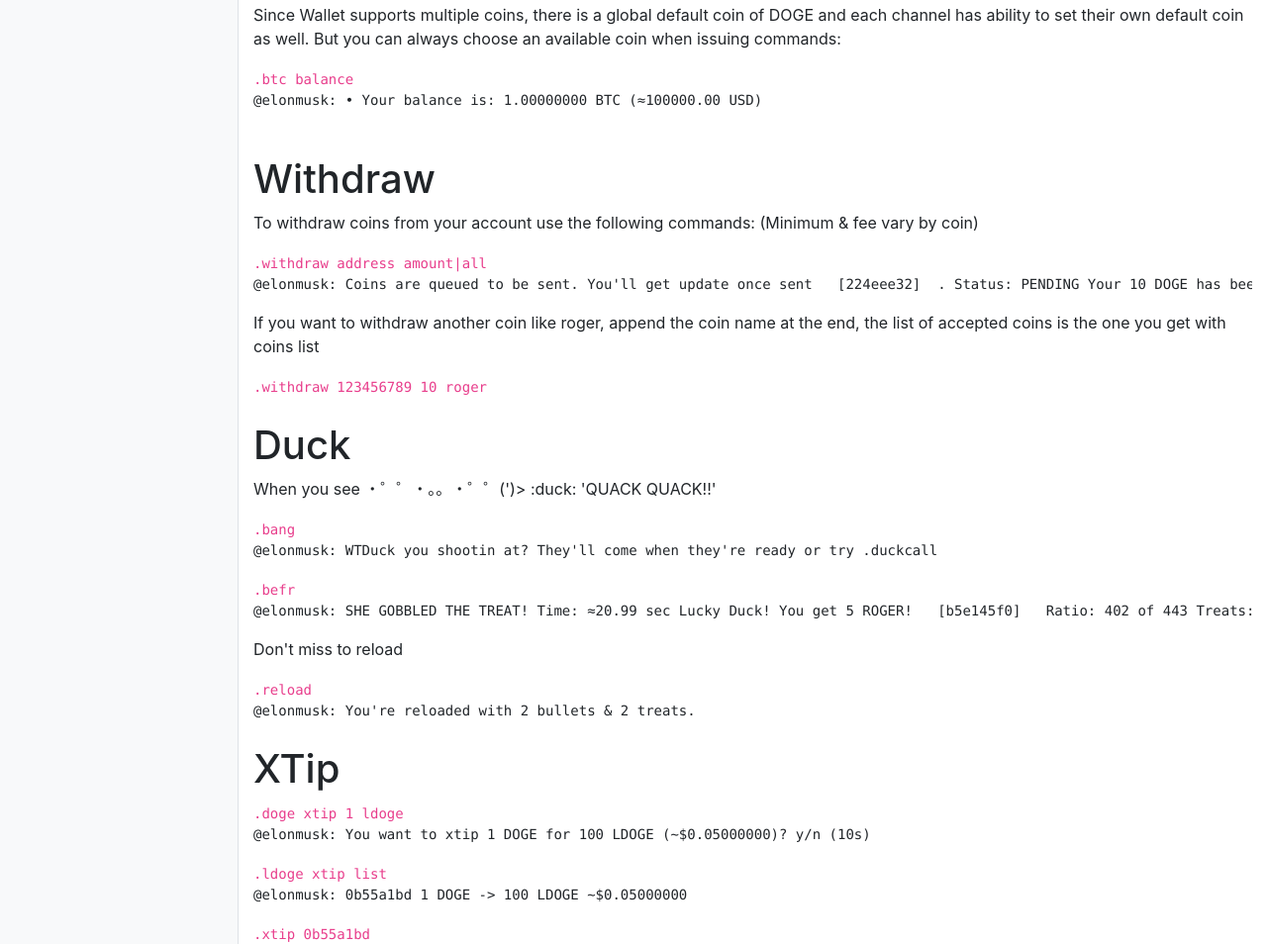
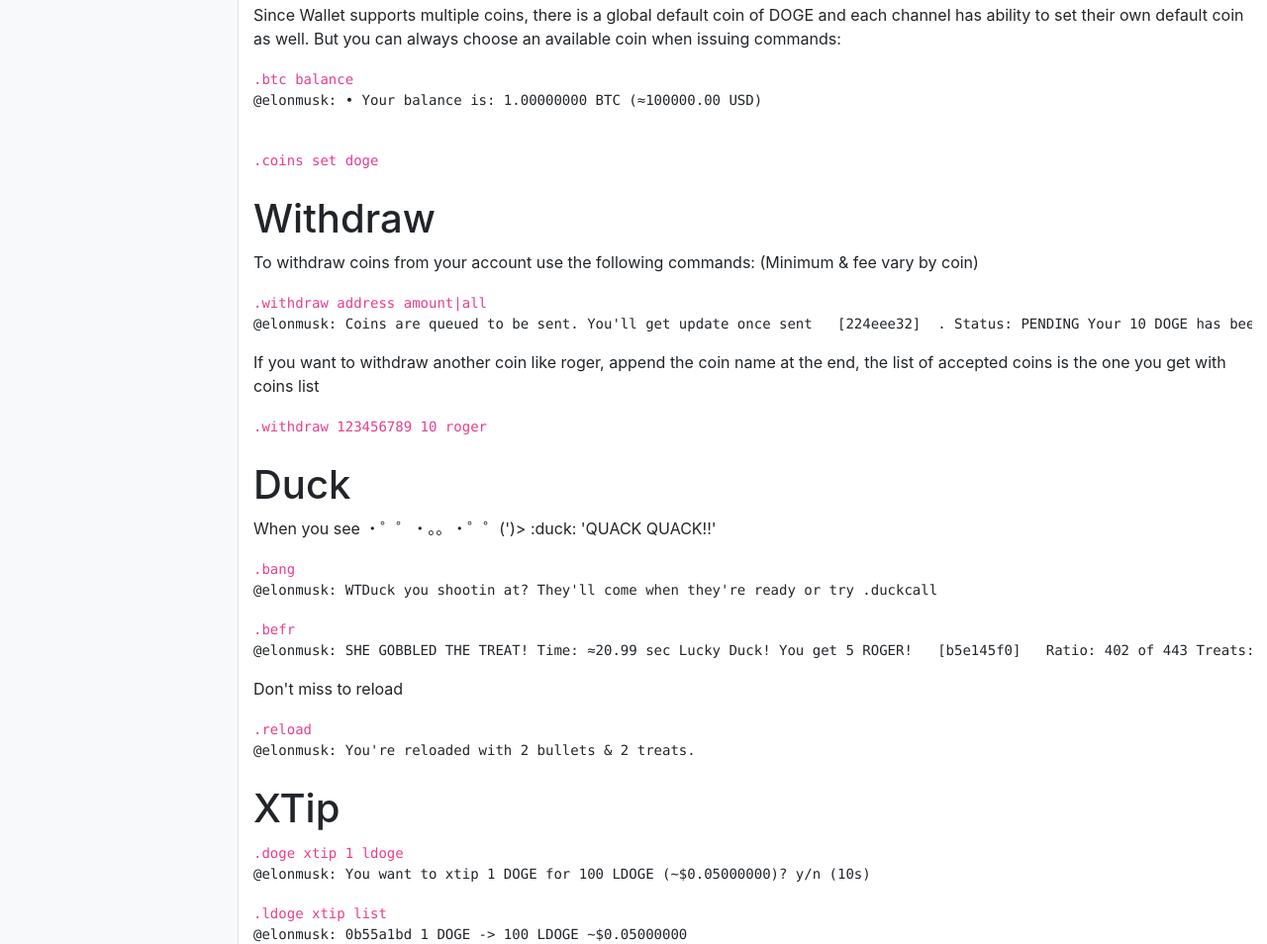
Before and after one commit to mohamedude/walletbot-docs, a website: page index.html in a window 1280 px wide. Shown: the part 1113-2067 px from the top of the page at 99% size. Drawn offline with Linux system fonts and the light colour scheme.

Commit message:
Update index.html

```diff
--- a/index.html
+++ b/index.html
@@ -144,6 +144,7 @@
         <code>.btc balance</code>
         <pre>@elonmusk: • Your balance is: 1.00000000 BTC (≈100000.00 USD)
         </pre>
+        <code>.coins set doge</code>
         <h1 class="mt-4" id="withdraw">Withdraw</h1>
         <p>
           To withdraw coins from your account use the following commands: (Minimum & fee vary by coin)
```
